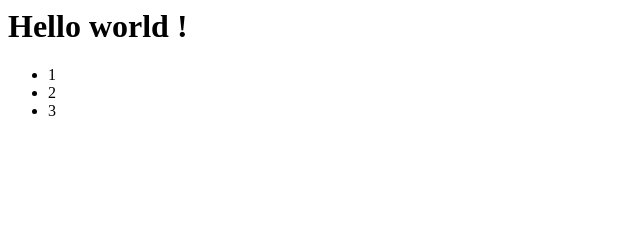
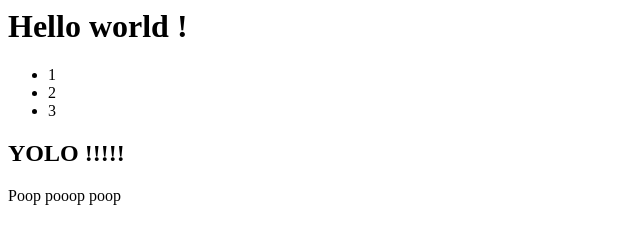
Before and after one commit to bitedu29/Ne-fais-pas-le-con-PHILIPE, a plain HTML site: page index.html in a window 1280 px wide. Shown: the whole page, without its empty margins (0-640 px from the left). Drawn offline with Linux system fonts and the light colour scheme.

Commit message:
add some shit

```diff
--- a/index.html
+++ b/index.html
@@ -4,3 +4,5 @@
     <li>2</li>
     <li>3</li>
 </ul>
+<h2>YOLO !!!!!</h2>
+<p>Poop pooop poop</p>
```
